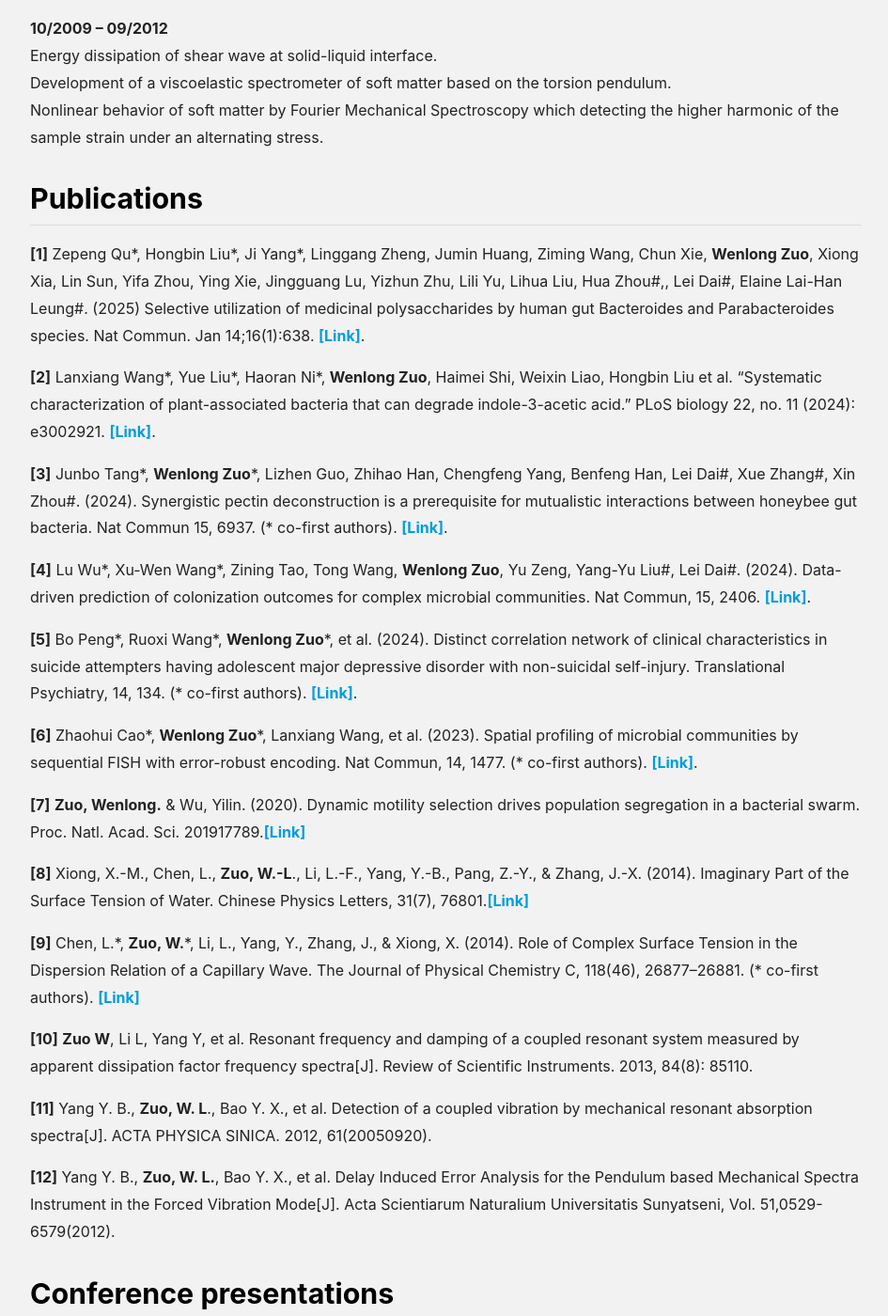
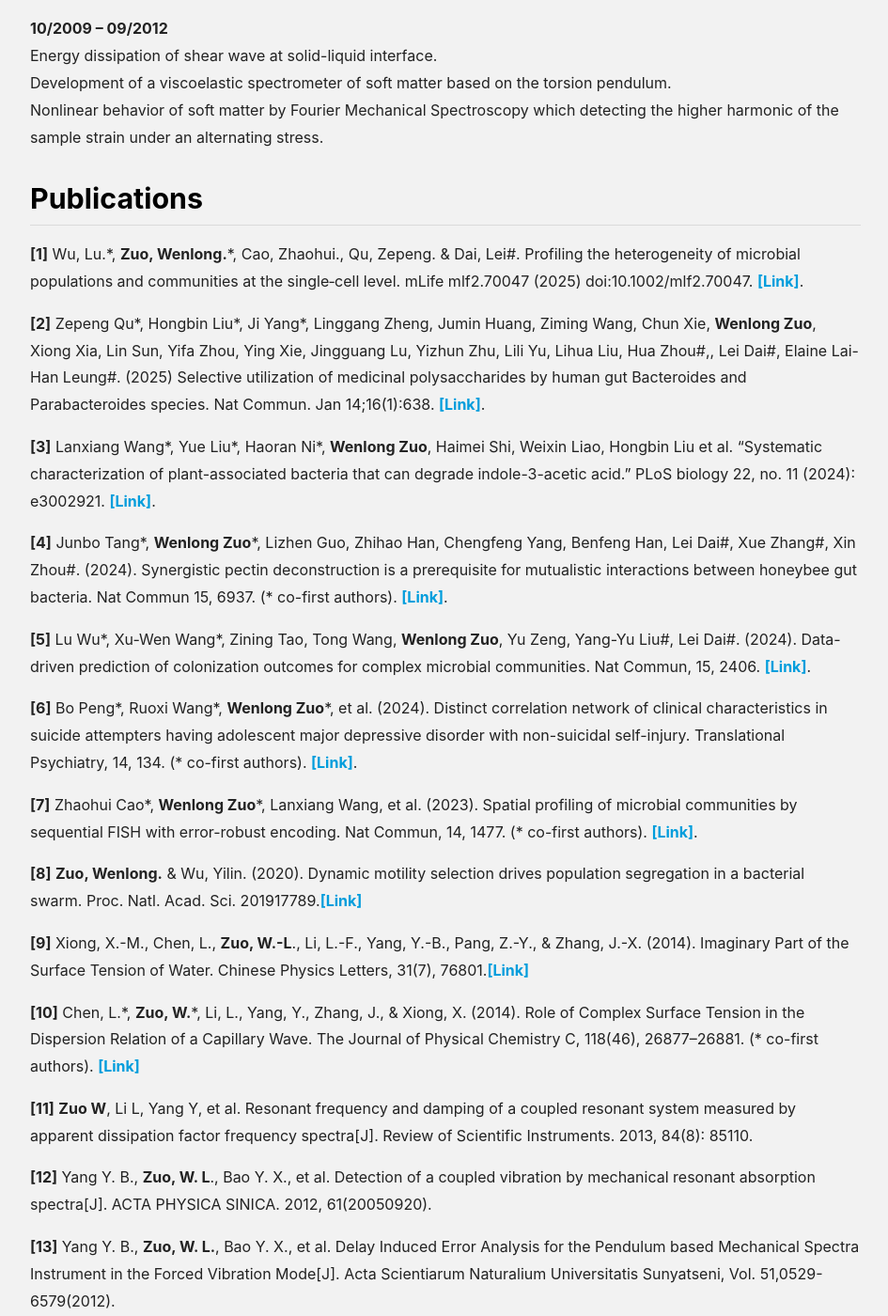
Before and after one commit to JacobZuo/jacobzuo.github.io, a Jekyll site: the page built from about.md, in a window 1280 px wide and 1400 px high, scrolled down 1982 px. Shown: the whole window at 94% size, without its empty margins (166-1111 px from the left). Built offline with Jekyll 4.4.1, drawn with Linux system fonts in a browser that asks for light colours; nearby versions of some CDN libraries.

Commit message:
update publication

```diff
--- a/about.md
+++ b/about.md
@@ -69,29 +69,31 @@ Nonlinear behavior of soft matter by Fourier Mechanical Spectroscopy which detec
 
 ## Publications
 
-**[1]** Zepeng Qu\*, Hongbin Liu\*, Ji Yang\*, Linggang Zheng, Jumin Huang, Ziming Wang, Chun Xie, **Wenlong Zuo**, Xiong Xia, Lin Sun, Yifa Zhou, Ying Xie, Jingguang Lu, Yizhun Zhu, Lili Yu, Lihua Liu, Hua Zhou\#,, Lei Dai\#, Elaine Lai-Han Leung\#. (2025) Selective utilization of medicinal polysaccharides by human gut Bacteroides and Parabacteroides species. Nat Commun. Jan 14;16(1):638. [[Link]](https://www.nature.com/articles/s41467-025-55845-7).
+**[1]** Wu, Lu.\*, **Zuo, Wenlong.**\*, Cao, Zhaohui., Qu, Zepeng. & Dai, Lei\#. Profiling the heterogeneity of microbial populations and communities at the single‐cell level. mLife mlf2.70047 (2025) doi:10.1002/mlf2.70047. [[Link]](https://onlinelibrary.wiley.com/doi/10.1002/mlf2.70047).
 
-**[2]** Lanxiang Wang\*, Yue Liu\*, Haoran Ni\*, **Wenlong Zuo**, Haimei Shi, Weixin Liao, Hongbin Liu et al. "Systematic characterization of plant-associated bacteria that can degrade indole-3-acetic acid." PLoS biology 22, no. 11 (2024): e3002921. [[Link]](https://journals.plos.org/Plosbiology/article?id=10.1371/journal.pbio.3002921).
+**[2]** Zepeng Qu\*, Hongbin Liu\*, Ji Yang\*, Linggang Zheng, Jumin Huang, Ziming Wang, Chun Xie, **Wenlong Zuo**, Xiong Xia, Lin Sun, Yifa Zhou, Ying Xie, Jingguang Lu, Yizhun Zhu, Lili Yu, Lihua Liu, Hua Zhou\#,, Lei Dai\#, Elaine Lai-Han Leung\#. (2025) Selective utilization of medicinal polysaccharides by human gut Bacteroides and Parabacteroides species. Nat Commun. Jan 14;16(1):638. [[Link]](https://www.nature.com/articles/s41467-025-55845-7).
 
-**[3]** Junbo Tang\*, **Wenlong Zuo**\*, Lizhen Guo, Zhihao Han, Chengfeng Yang, Benfeng Han, Lei Dai\#, Xue Zhang\#, Xin Zhou\#. (2024). Synergistic pectin deconstruction is a prerequisite for mutualistic interactions between honeybee gut bacteria. Nat Commun 15, 6937. (\* co-first authors). [[Link]](https://doi.org/10.1038/s41467-024-51365-y).
+**[3]** Lanxiang Wang\*, Yue Liu\*, Haoran Ni\*, **Wenlong Zuo**, Haimei Shi, Weixin Liao, Hongbin Liu et al. "Systematic characterization of plant-associated bacteria that can degrade indole-3-acetic acid." PLoS biology 22, no. 11 (2024): e3002921. [[Link]](https://journals.plos.org/Plosbiology/article?id=10.1371/journal.pbio.3002921).
 
-**[4]** Lu Wu\*, Xu-Wen Wang\*, Zining Tao, Tong Wang, **Wenlong Zuo**, Yu Zeng, Yang-Yu Liu\#, Lei Dai\#. (2024). Data-driven prediction of colonization outcomes for complex microbial communities. Nat Commun, 15, 2406. [[Link]](https://doi.org/10.1038/s41467-024-46766-y).
+**[4]** Junbo Tang\*, **Wenlong Zuo**\*, Lizhen Guo, Zhihao Han, Chengfeng Yang, Benfeng Han, Lei Dai\#, Xue Zhang\#, Xin Zhou\#. (2024). Synergistic pectin deconstruction is a prerequisite for mutualistic interactions between honeybee gut bacteria. Nat Commun 15, 6937. (\* co-first authors). [[Link]](https://doi.org/10.1038/s41467-024-51365-y).
 
-**[5]** Bo Peng\*, Ruoxi Wang\*, **Wenlong Zuo**\*, et al. (2024). Distinct correlation network of clinical characteristics in suicide attempters having adolescent major depressive disorder with non-suicidal self-injury. Translational Psychiatry, 14, 134. (\* co-first authors). [[Link]](https://www.nature.com/articles/s41398-024-02843-w).
+**[5]** Lu Wu\*, Xu-Wen Wang\*, Zining Tao, Tong Wang, **Wenlong Zuo**, Yu Zeng, Yang-Yu Liu\#, Lei Dai\#. (2024). Data-driven prediction of colonization outcomes for complex microbial communities. Nat Commun, 15, 2406. [[Link]](https://doi.org/10.1038/s41467-024-46766-y).
 
-**[6]** Zhaohui Cao\*, **Wenlong Zuo**\*, Lanxiang Wang, et al. (2023). Spatial profiling of microbial communities by sequential FISH with error-robust encoding. Nat Commun, 14, 1477. (\* co-first authors). [[Link]](https://www.nature.com/articles/s41467-023-37188-3).
+**[6]** Bo Peng\*, Ruoxi Wang\*, **Wenlong Zuo**\*, et al. (2024). Distinct correlation network of clinical characteristics in suicide attempters having adolescent major depressive disorder with non-suicidal self-injury. Translational Psychiatry, 14, 134. (\* co-first authors). [[Link]](https://www.nature.com/articles/s41398-024-02843-w).
 
-**[7]** **Zuo, Wenlong.** & Wu, Yilin. (2020). Dynamic motility selection drives population segregation in a bacterial swarm. Proc. Natl. Acad. Sci. 201917789.[[Link]](https://www.pnas.org/content/117/9/4693)
+**[7]** Zhaohui Cao\*, **Wenlong Zuo**\*, Lanxiang Wang, et al. (2023). Spatial profiling of microbial communities by sequential FISH with error-robust encoding. Nat Commun, 14, 1477. (\* co-first authors). [[Link]](https://www.nature.com/articles/s41467-023-37188-3).
 
-**[8]** Xiong, X.-M., Chen, L., **Zuo, W.-L**., Li, L.-F., Yang, Y.-B., Pang, Z.-Y., & Zhang, J.-X. (2014). Imaginary Part of the Surface Tension of Water. Chinese Physics Letters, 31(7), 76801.[[Link]](https://iopscience.iop.org/article/10.1088/0256-307X/31/7/076801/meta)
+**[8]** **Zuo, Wenlong.** & Wu, Yilin. (2020). Dynamic motility selection drives population segregation in a bacterial swarm. Proc. Natl. Acad. Sci. 201917789.[[Link]](https://www.pnas.org/content/117/9/4693)
 
-**[9]** Chen, L.\*, **Zuo, W.**\*, Li, L., Yang, Y., Zhang, J., & Xiong, X. (2014). Role of Complex Surface Tension in the Dispersion Relation of a Capillary Wave. The Journal of Physical Chemistry C, 118(46), 26877–26881. (\* co-first authors). [[Link]](https://pubs.acs.org/doi/abs/10.1021/jp509191b)
+**[9]** Xiong, X.-M., Chen, L., **Zuo, W.-L**., Li, L.-F., Yang, Y.-B., Pang, Z.-Y., & Zhang, J.-X. (2014). Imaginary Part of the Surface Tension of Water. Chinese Physics Letters, 31(7), 76801.[[Link]](https://iopscience.iop.org/article/10.1088/0256-307X/31/7/076801/meta)
 
-**[10]** **Zuo W**, Li L, Yang Y, et al. Resonant frequency and damping of a coupled resonant system measured by apparent dissipation factor frequency spectra[J]. Review of Scientific Instruments. 2013, 84(8): 85110.
+**[10]** Chen, L.\*, **Zuo, W.**\*, Li, L., Yang, Y., Zhang, J., & Xiong, X. (2014). Role of Complex Surface Tension in the Dispersion Relation of a Capillary Wave. The Journal of Physical Chemistry C, 118(46), 26877–26881. (\* co-first authors). [[Link]](https://pubs.acs.org/doi/abs/10.1021/jp509191b)
 
-**[11]** Yang Y. B., **Zuo, W. L**., Bao Y. X., et al. Detection of a coupled vibration by mechanical resonant absorption spectra[J]. ACTA PHYSICA SINICA. 2012, 61(20050920).
+**[11]** **Zuo W**, Li L, Yang Y, et al. Resonant frequency and damping of a coupled resonant system measured by apparent dissipation factor frequency spectra[J]. Review of Scientific Instruments. 2013, 84(8): 85110.
 
-**[12]** Yang Y. B., **Zuo, W. L.**, Bao Y. X., et al. Delay Induced Error Analysis for the Pendulum based Mechanical Spectra Instrument in the Forced Vibration Mode[J]. Acta Scientiarum Naturalium Universitatis Sunyatseni, Vol. 51,0529-6579(2012).
+**[12]** Yang Y. B., **Zuo, W. L**., Bao Y. X., et al. Detection of a coupled vibration by mechanical resonant absorption spectra[J]. ACTA PHYSICA SINICA. 2012, 61(20050920).
+
+**[13]** Yang Y. B., **Zuo, W. L.**, Bao Y. X., et al. Delay Induced Error Analysis for the Pendulum based Mechanical Spectra Instrument in the Forced Vibration Mode[J]. Acta Scientiarum Naturalium Universitatis Sunyatseni, Vol. 51,0529-6579(2012).
 
 ## Conference presentations
 
```
